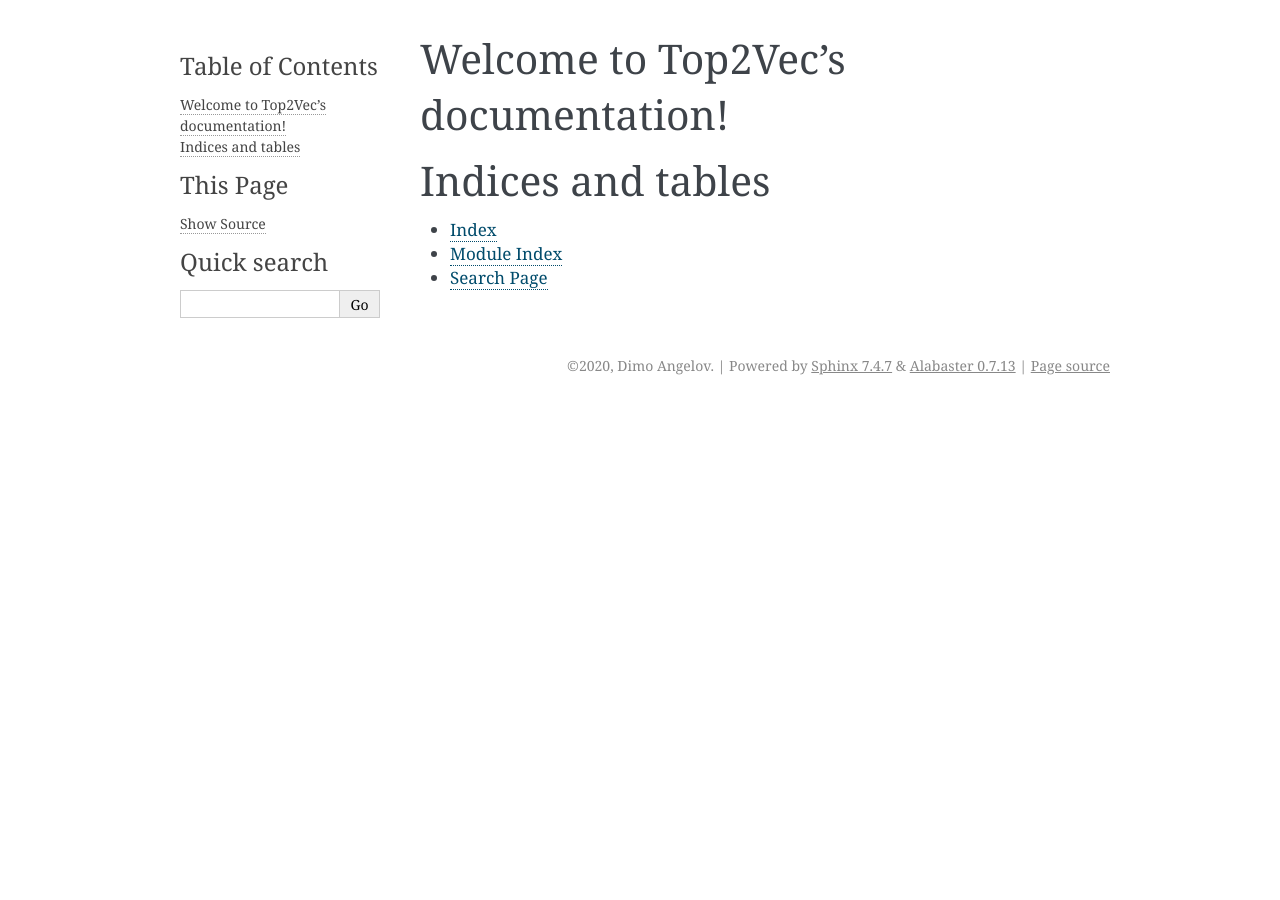
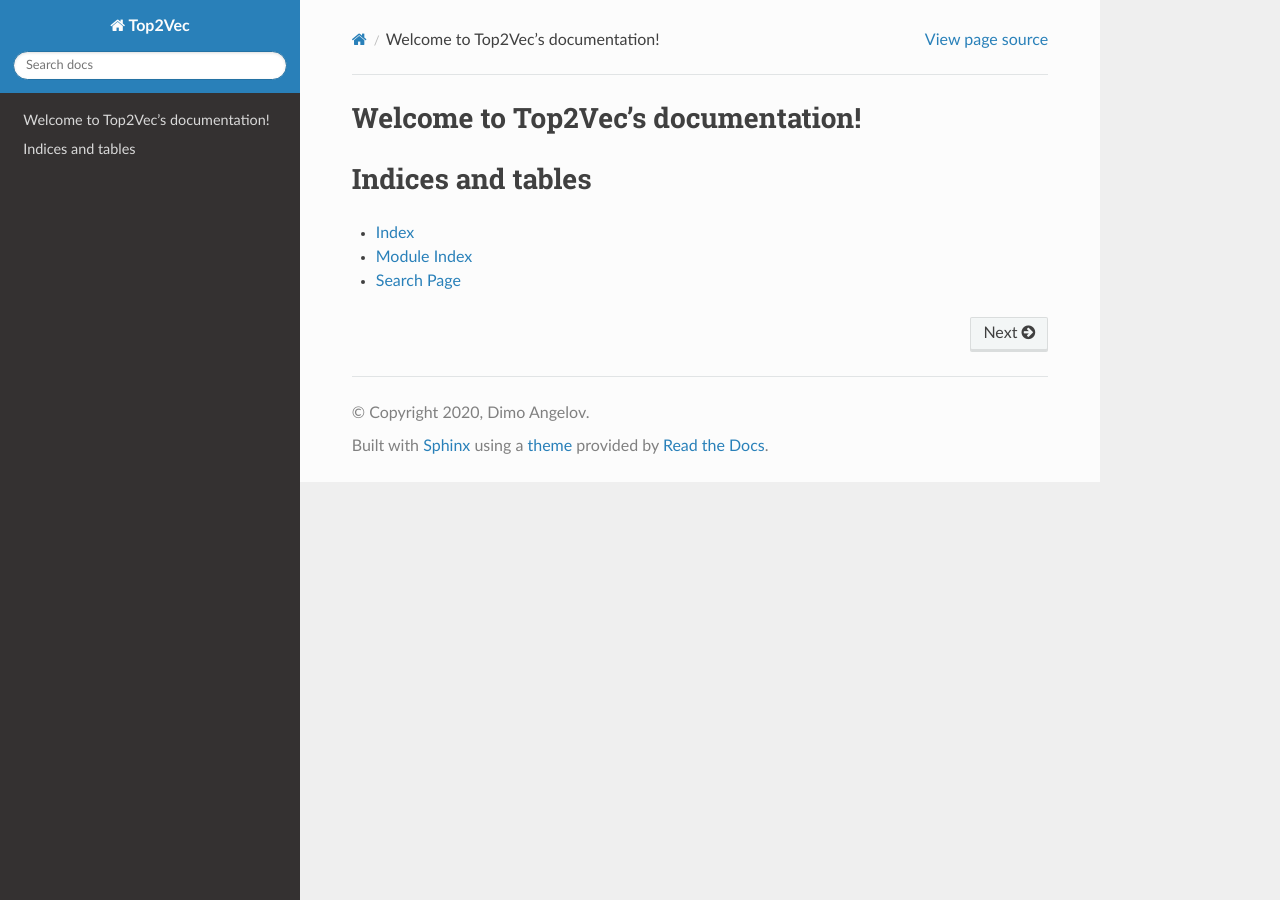
Before and after one commit to ddangelov/Top2Vec, a Sphinx documentation site: the page built from docs/source/index.rst, in a window 1280 px wide. Built offline with Sphinx 7.4.7 and the Read the Docs theme 2.0.0, drawn with Linux system fonts in a browser that asks for light colours.

Commit message:
conf.py theme change

```diff
--- a/docs/source/conf.py
+++ b/docs/source/conf.py
@@ -30,7 +30,7 @@
 # Add any Sphinx extension module names here, as strings. They can be
 # extensions coming with Sphinx (named 'sphinx.ext.*') or your custom
 # ones.
-extensions = ["recommonmark"]
+extensions = ["recommonmark", "sphinx_rtd_theme"]
 
 # Add any paths that contain templates here, relative to this directory.
 templates_path = ['_templates']
@@ -46,7 +46,10 @@
 # The theme to use for HTML and HTML Help pages.  See the documentation for
 # a list of builtin themes.
 #
-html_theme = 'alabaster'
+#html_theme = 'alabaster'
+
+import sphinx_rtd_theme
+html_theme = "sphinx_rtd_theme"
 
 # Add any paths that contain custom static files (such as style sheets) here,
 # relative to this directory. They are copied after the builtin static files,
```
